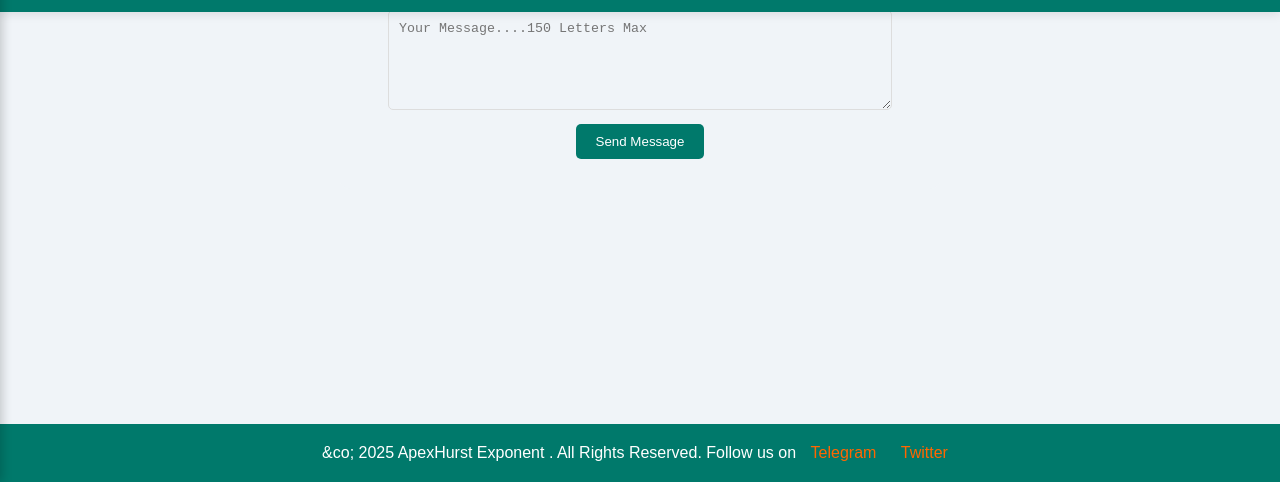
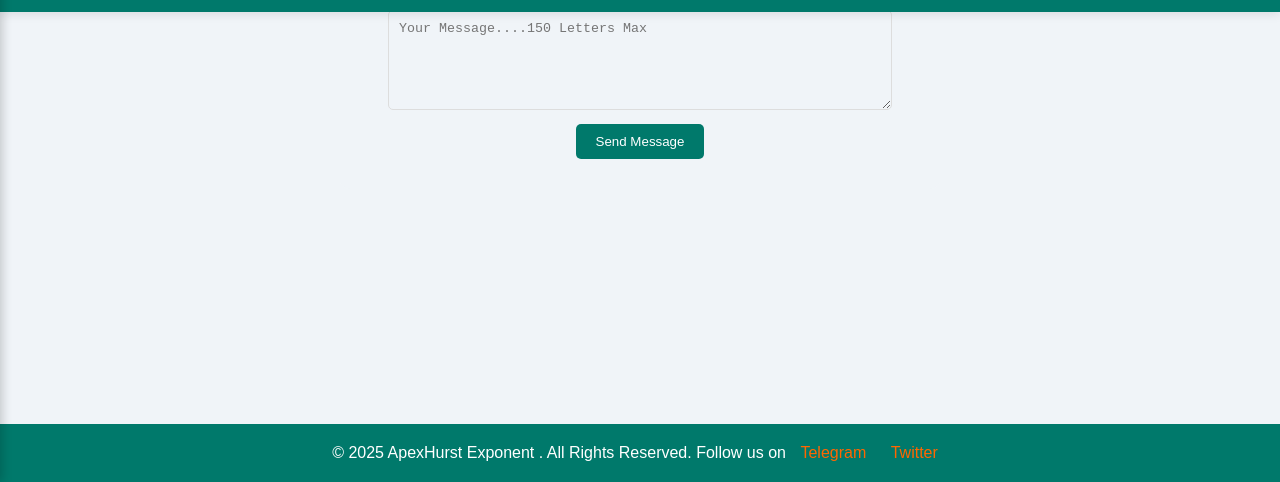
Before and after one commit to hurstexponentlimited/ApexHurst.github.io, a plain HTML site: page contact.html in a window 1280 px wide. Shown: the part 318-800 px from the top of the page. Drawn offline with Linux system fonts and the light colour scheme.

Commit message:
Update contact.html

```diff
--- a/contact.html
+++ b/contact.html
@@ -377,7 +377,7 @@ nav ul li a:hover {
 </div>
 
 <footer>
-    <p>&co; 2025 ApexHurst Exponent . All Rights Reserved. Follow us on
+    <p>&copy; 2025 ApexHurst Exponent . All Rights Reserved. Follow us on
         <a href="https://t.me/apexhurst" target="_blank">Telegram</a>
         <a href="https://t.me/apexhurst" target="_blank">Twitter</a>
     </p>
```
